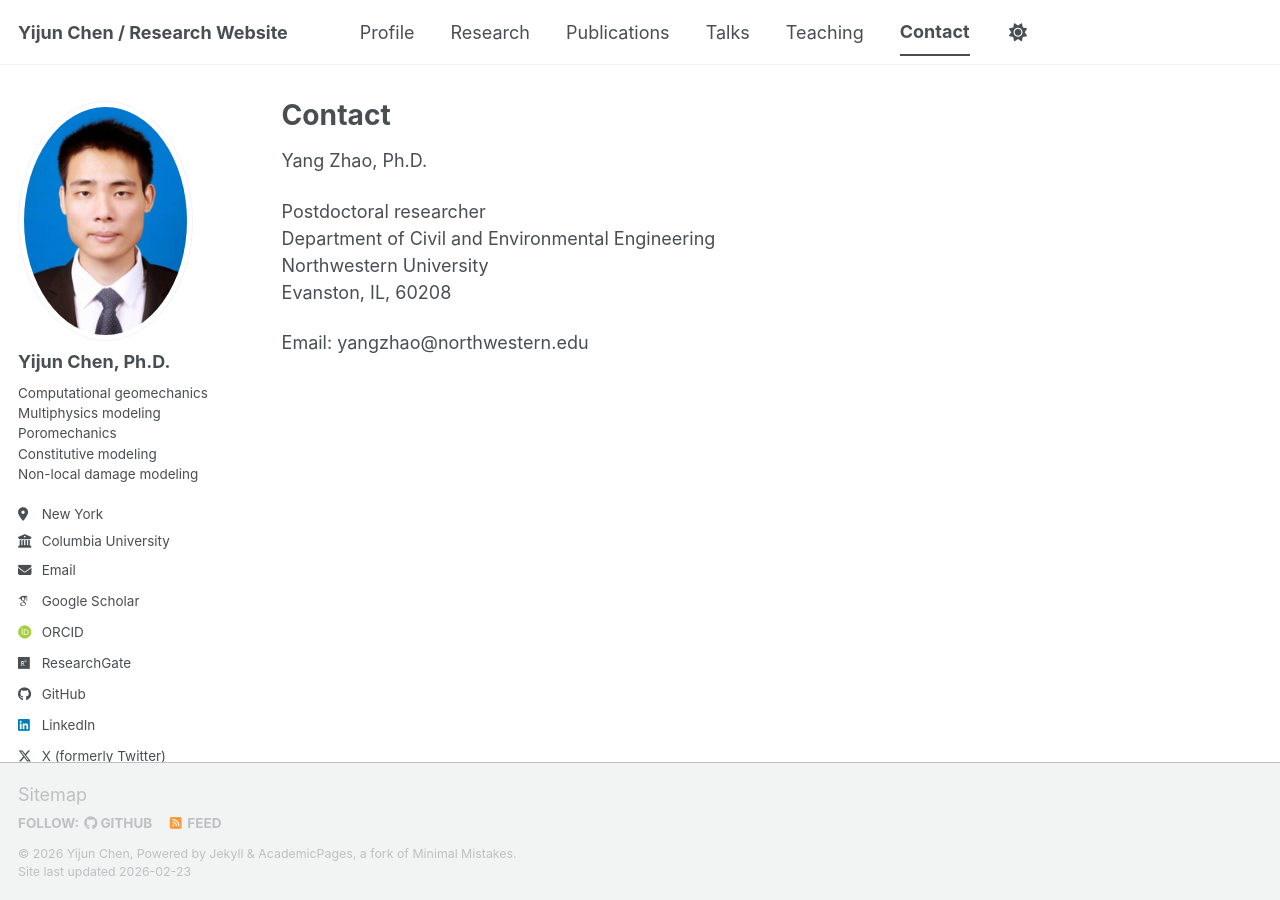
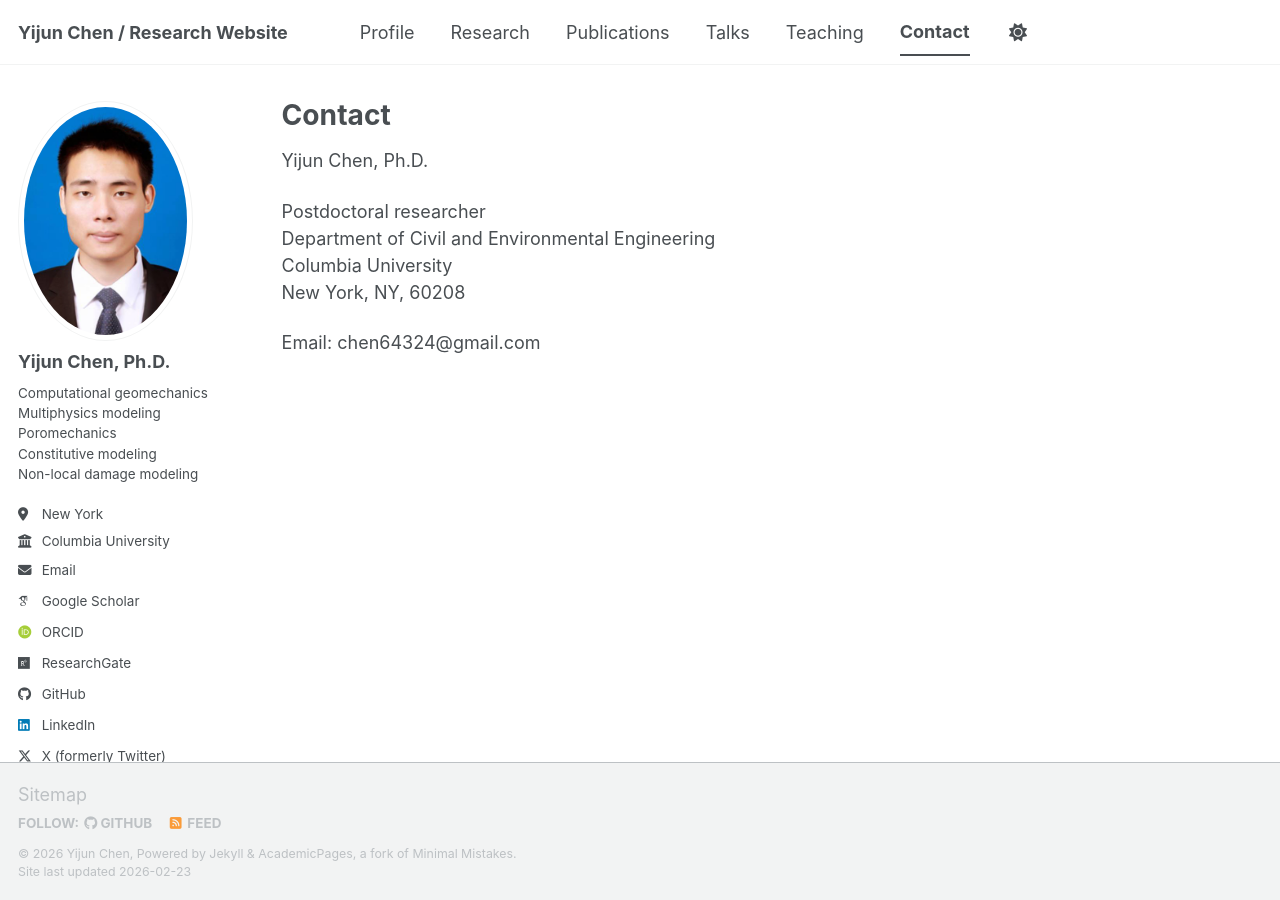
Before and after one commit to chenhhu/chenhhu.github.io, a Jekyll site: the page built from _pages/contact.md, in a window 1280 px wide. Built offline with Jekyll 4.4.1, drawn with Linux system fonts in a browser that asks for light colours; some web fonts are replaced; a script bundle is joined from its source files by our own code; library files that are not in the unit come from our copies.

Commit message:
Update contact.md

```diff
--- a/_pages/contact.md
+++ b/_pages/contact.md
@@ -5,11 +5,11 @@ title: "Contact"
 author_profile: true
 ---
 
-Yang Zhao, Ph.D.
+Yijun Chen, Ph.D.
 
 Postdoctoral researcher
 Department of Civil and Environmental Engineering
-Northwestern University
-Evanston, IL, 60208
+Columbia University
+New York, NY, 60208
 
-Email: yangzhao@northwestern.edu
+Email: chen64324@gmail.com
```
